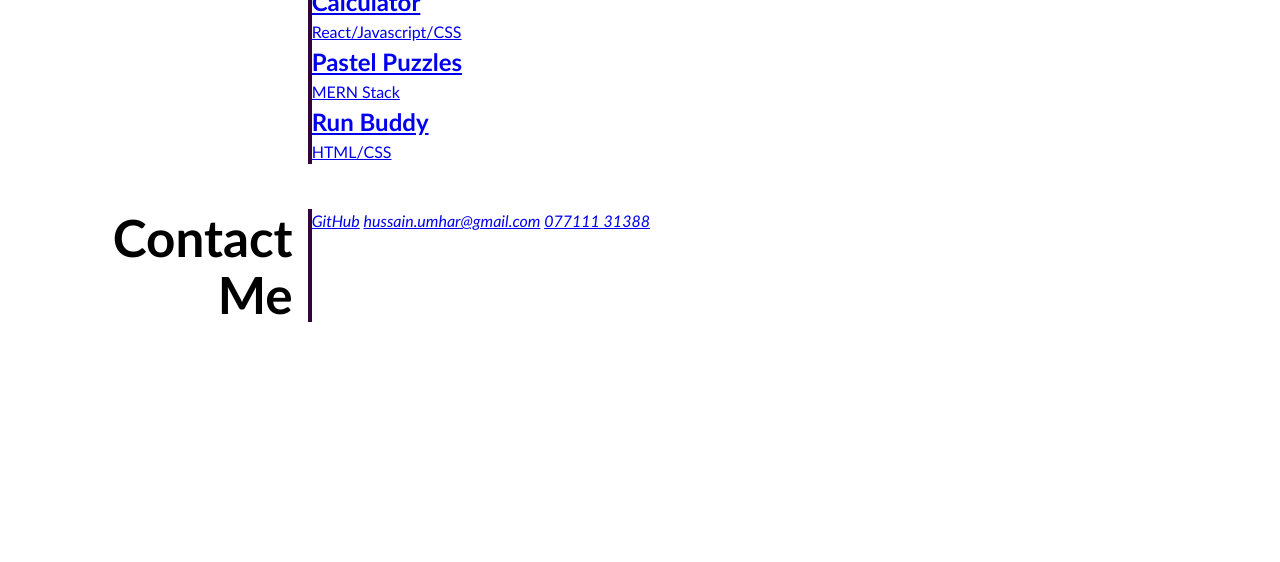
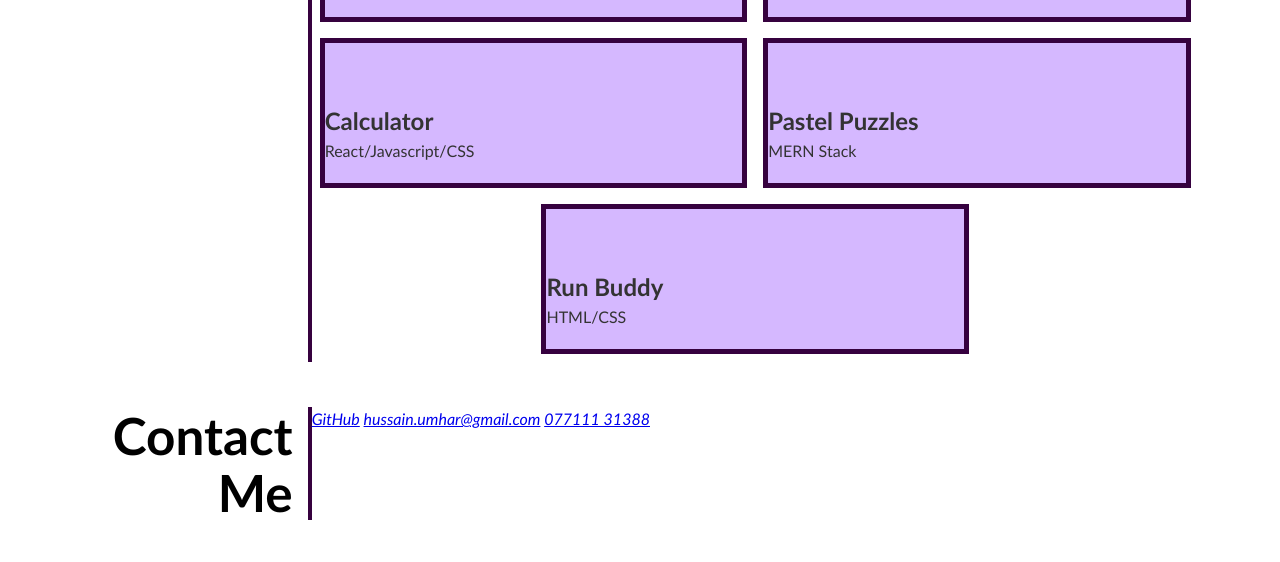
Before and after one commit to Umhar97/portfolio, a plain HTML site: page index.html in a window 1280 px wide. Shown: the part 740-1302 px from the top of the page. Before the commit the page ends 1117 px from the top, so only its background shows below. Drawn offline with Linux system fonts and the light colour scheme.

Commit message:
added flex container and properties for flex items on stylesheet

```diff
--- a/css/style.css
+++ b/css/style.css
@@ -159,3 +159,23 @@ main {
   justify-content: center;
 
 }
+
+.flex-container {
+  display: flex;
+  flex-wrap: wrap;
+  justify-content: center;
+}
+
+.flex-item {
+  border:5px solid var(--primary);
+  background-color: var(--secondary);
+  color: var(--tertiary);
+  min-height: 150px;
+  max-height: 150px;
+  flex-basis: calc(50% - 1em);
+  display: flex;
+  align-items: flex-end;
+  padding: 0 0 20px 0;
+  margin: 0.5em;
+  text-decoration: none;
+}
```
